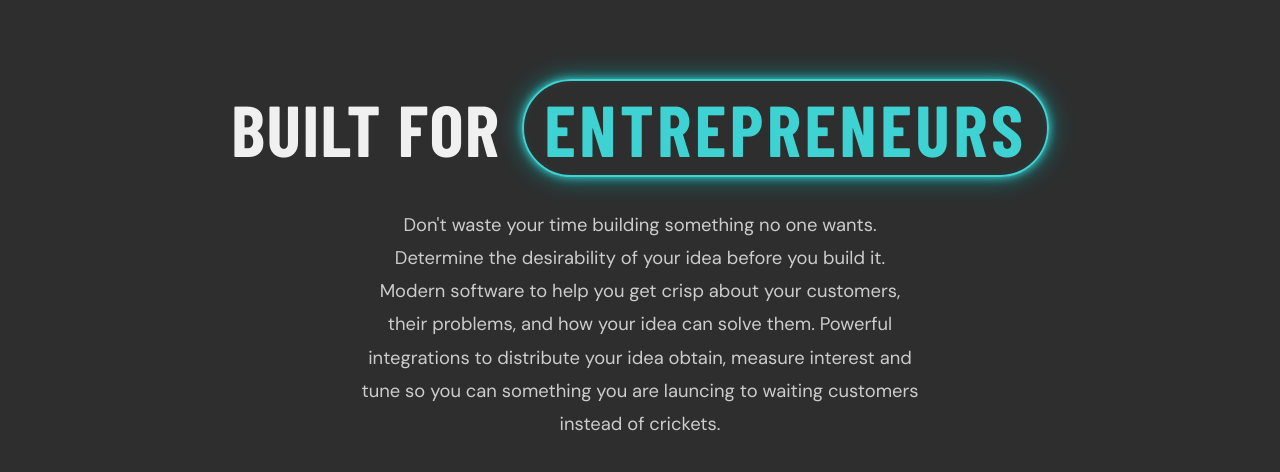
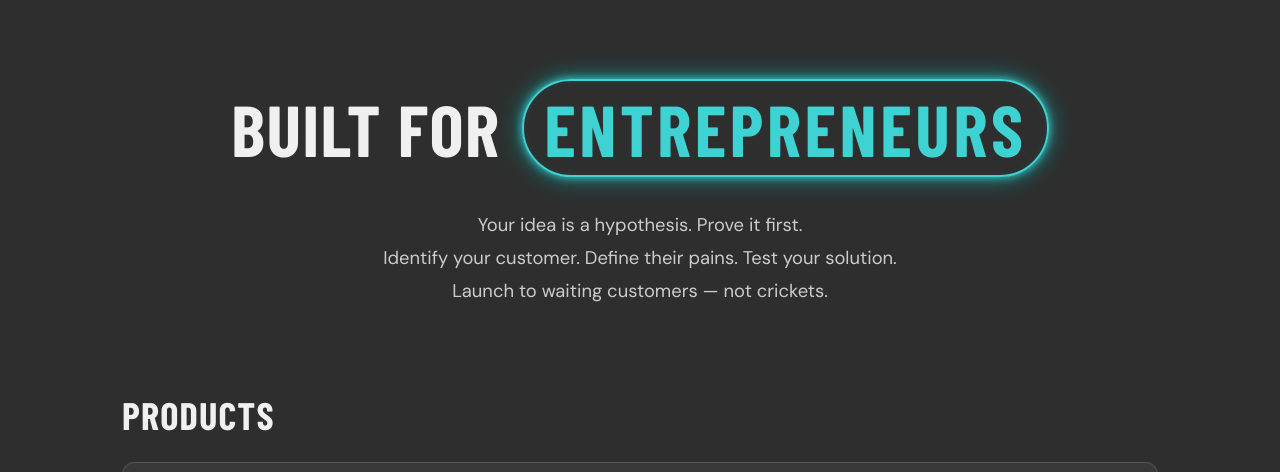
Before and after one commit to Aviation-Resources/Flicker-Webpage, a plain HTML site: page index.html in a window 1280 px wide. Shown: the part 78-550 px from the top of the page. Drawn offline with nearby package versions, Linux system fonts and the light colour scheme.

Commit message:
Variable hero copy

```diff
--- a/index.html
+++ b/index.html
@@ -37,11 +37,16 @@
           }, 350);
         }, 2000);
       </script>
-      <p>
-        Don't waste your time building something no one wants. Determine the desirability of your idea before you build it.
-        Modern software to help you get crisp about your customers, their problems, and how your idea can solve them.
-        Powerful integrations to distribute your idea obtain, measure interest and tune so you can something you are launcing to waiting customers instead of crickets.
-      </p>
+      <p id="hero-copy"></p>
+
+      <script>
+        const copies = [
+          `Stop building things nobody wants.<br>Validate your idea before you write a single line of code.<br>Know your customer. Test your thesis. Launch to a crowd, not crickets.`,
+          `Most ideas die because nobody tested them.<br>Get ruthlessly clear on your customer, their pains, and your solution. Then put it in front of real people before you build.`,
+          `Your idea is a hypothesis. Prove it first.<br>Identify your customer. Define their pains. Test your solution.<br>Launch to waiting customers — not crickets.`
+        ];
+        document.getElementById("hero-copy").innerHTML = copies[Math.floor(Math.random() * copies.length)];
+      </script>
     </section>
 
     <section class="section" id="products">
```
